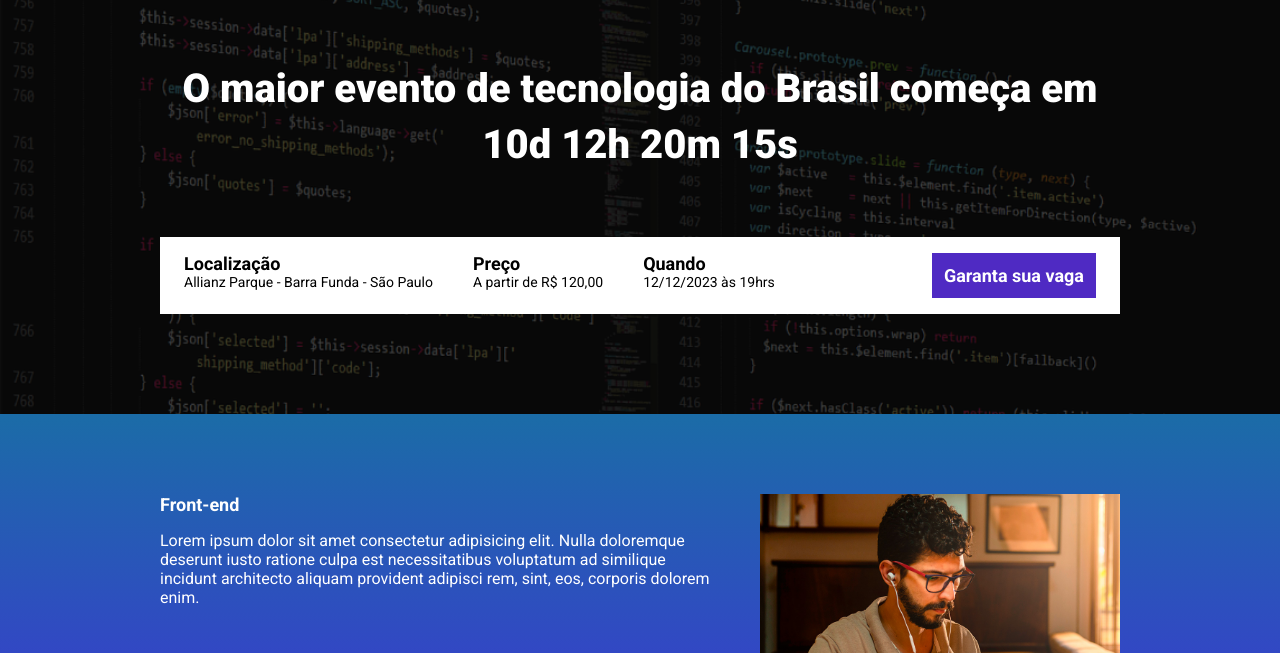
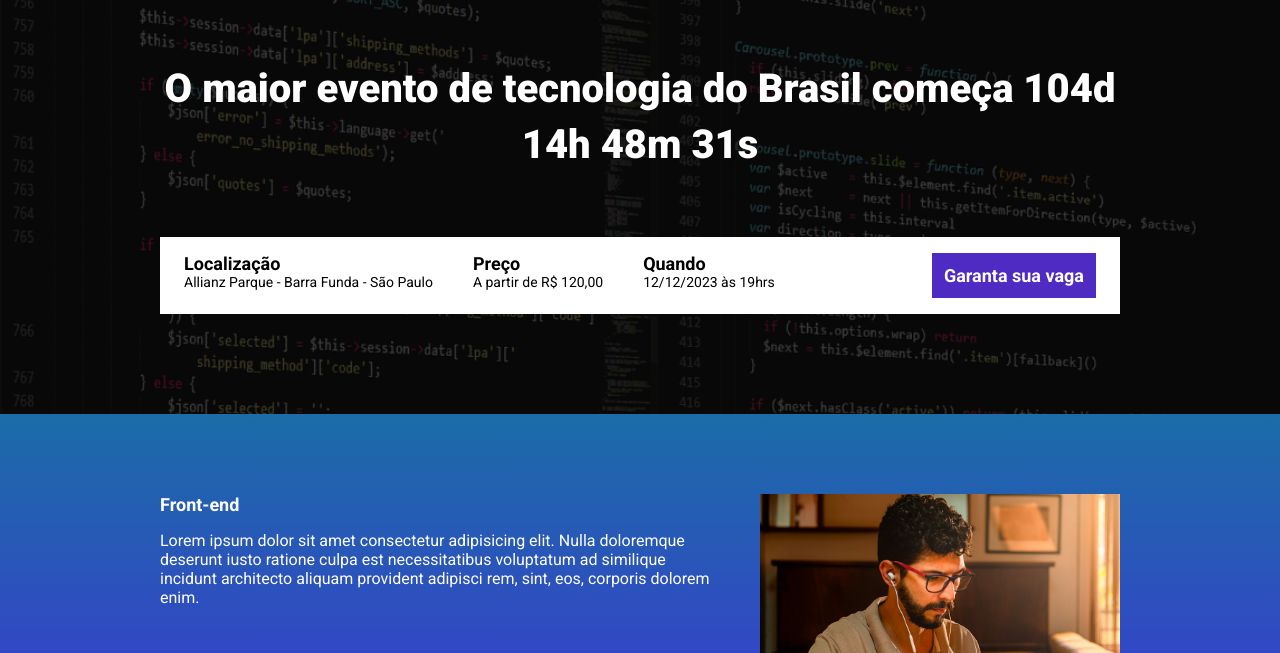
Before and after one commit to Ruan-Bertin/ebac_tech_talks, a website built with Parcel: page src/index.html in a window 1280 px wide. Shown: the part 147-800 px from the top of the page. Built offline with nearby package versions, Linux system fonts and the light colour scheme.

Commit message:
Feat: criando a contagem regressiva

```diff
--- a/package.json
+++ b/package.json
@@ -2,9 +2,9 @@
   "name": "ebactalks",
   "version": "1.0.0",
   "description": "",
-  "main": "index.js",
   "scripts": {
     "dev": "parcel src/index.html src/styles/main.scss src/scripts/main.js",
+    "build": "parcel build src/index.html",
     "test": "echo \"Error: no test specified\" && exit 1"
   },
   "author": "",
--- a/src/index.html
+++ b/src/index.html
@@ -16,7 +16,7 @@
     <div class="container">
       <img class="hero__logo" src="./images/ebac_logo.svg" alt="EBAC">
       <p class="hero__text">
-        O maior evento de tecnologia do Brasil começa em 10d 12h 20m 15s
+        O maior evento de tecnologia do Brasil começa <span id="contador"></span>
       </p>
       <div class="infos-bar">
         <ul class="infos-bar__infos">
--- a/src/scripts/main.js
+++ b/src/scripts/main.js
@@ -1 +1,27 @@
 AOS.init();
+
+const dataDoEvento = new Date("Dec 12, 2023 19:00:00");
+const timeStampDoEvento = dataDoEvento.getTime();
+
+const contaAsHoras = setInterval(function(){
+    const agora = new Date();
+    const timeStampAtual = agora.getTime();
+
+    const distanciaAteOEvento = timeStampDoEvento - timeStampAtual;
+
+    const diaEmMs = 1000 * 60 * 60 *24;
+    const horaEmMs = 1000 * 60 *60;
+    const minutoEmMs = 1000 * 60;
+
+    const diasAteOEvento =  Math.floor(distanciaAteOEvento / diaEmMs);
+    const horasAteOEvento = Math.floor((distanciaAteOEvento % diaEmMs) / horaEmMs);
+    const minutosAteOEvento = Math.floor((distanciaAteOEvento % horaEmMs) / minutoEmMs);
+    const segundosAteOEvento = Math.floor((distanciaAteOEvento % minutoEmMs) / 1000);
+
+    document.getElementById('contador').innerHTML = `${diasAteOEvento}d ${horasAteOEvento}h ${minutosAteOEvento}m ${segundosAteOEvento}s`;
+
+    if(distanciaAteOEvento < 0){
+      clearInterval(contaAsHoras);
+      document.getElementById('contador').innerHTML = 'Evento expirado';
+    }
+}, 1000)
```
